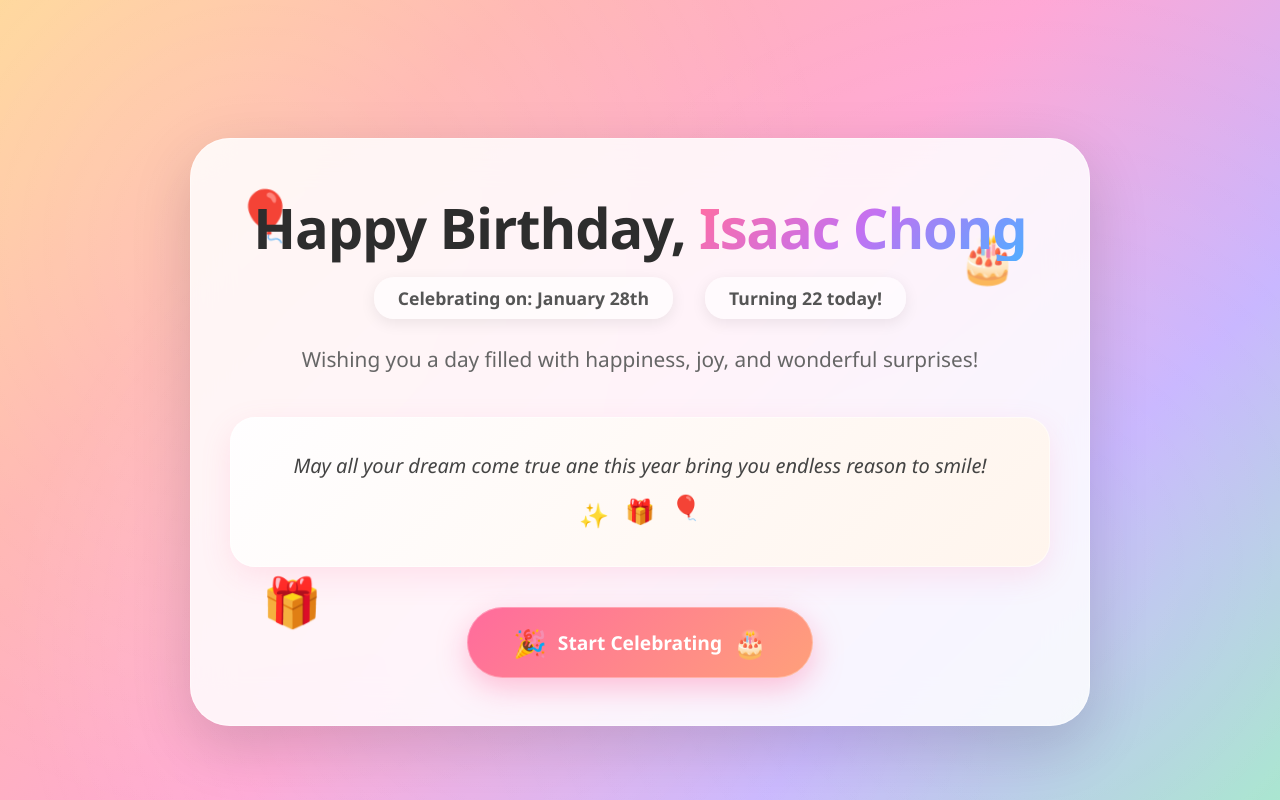
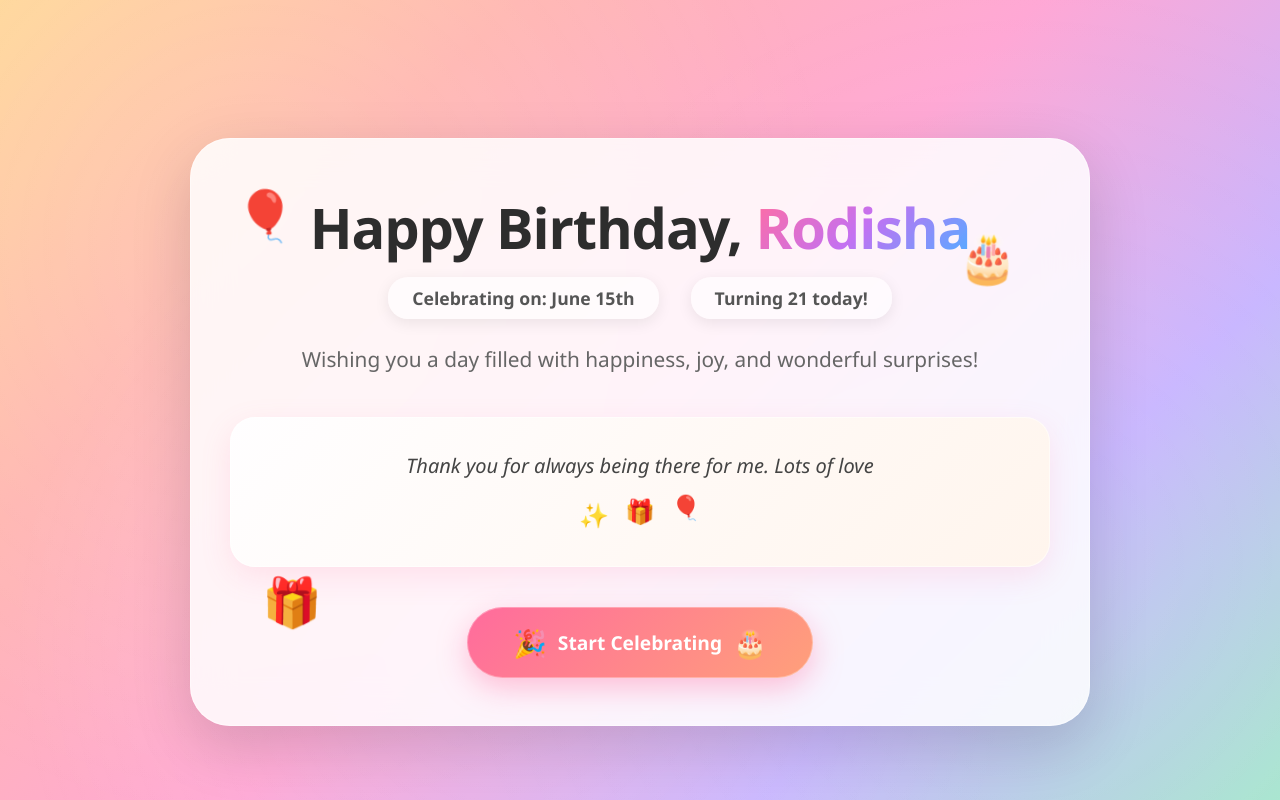
Before and after one commit to OakSoeZaw/Birthday-Cake, a React (Vite) app: page / in a window 1280 px wide. Shown: the top 800 px of the page. Built offline with nearby package versions, Linux system fonts and the light colour scheme.

Commit message:
edited for a new people

```diff
--- a/src/components/HeroSection.jsx
+++ b/src/components/HeroSection.jsx
@@ -6,7 +6,7 @@ import { useState, useEffect } from "react";
 function HeroSection({ userName , triggerConfetti }) {
   const [isAnimating, setIsAnimating] = useState(false);
   const [audio] = useState(new Audio(birthdaySong));
-  const BIRTHDAY_PERSON = "Isaac Chong";
+  const BIRTHDAY_PERSON = "Rodisha";
 
   useEffect(() => {
     return () => {
@@ -50,8 +50,8 @@ function HeroSection({ userName , triggerConfetti }) {
             <span className="highlight-name">{BIRTHDAY_PERSON}</span>
           </h1>
           <div className="birthday-info">
-            <p className="birthday-date">Celebrating on: January 28th </p>
-            <p className="birthday-age">Turning 22 today!</p>
+            <p className="birthday-date">Celebrating on: June 15th </p>
+            <p className="birthday-age">Turning 21 today!</p>
           </div>
         </div>
         <p className="birthday-subtitle">
@@ -60,8 +60,7 @@ function HeroSection({ userName , triggerConfetti }) {
         <div className="hero-message">
           <div className="message-bubble">
             <p className="wish-text">
-              May all your dream come true ane this year bring you endless
-              reason to smile!
+             Thank you for always being there for me. Lots of love
             </p>
             <div className="decoration">
               <span className="emoji">✨</span>
```
